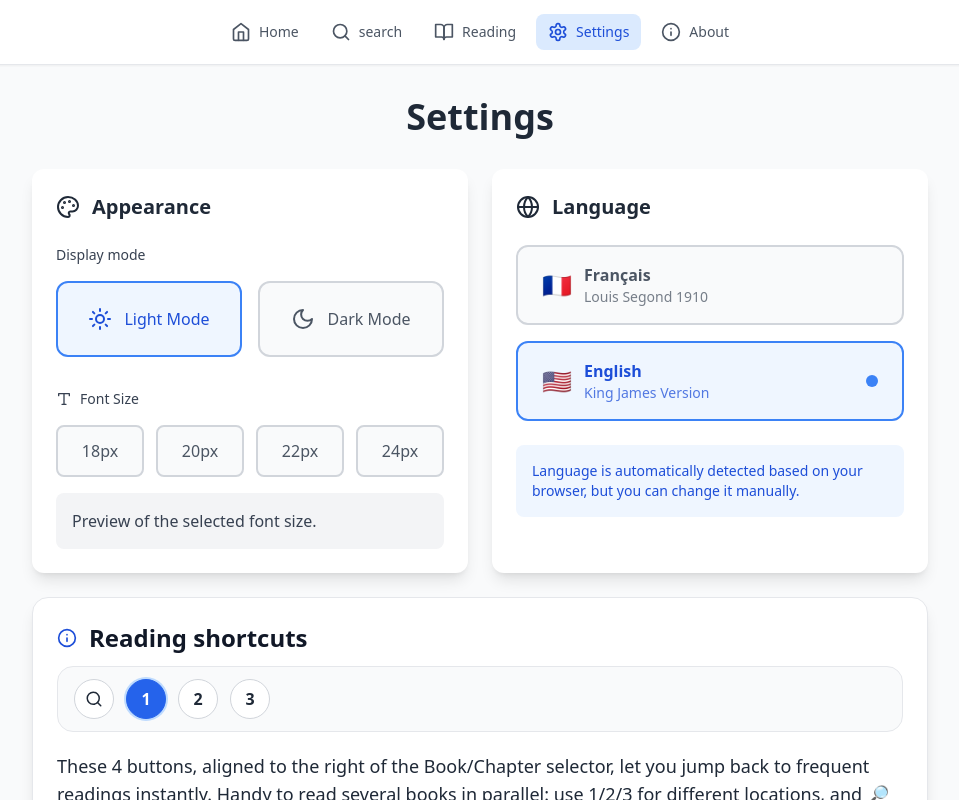
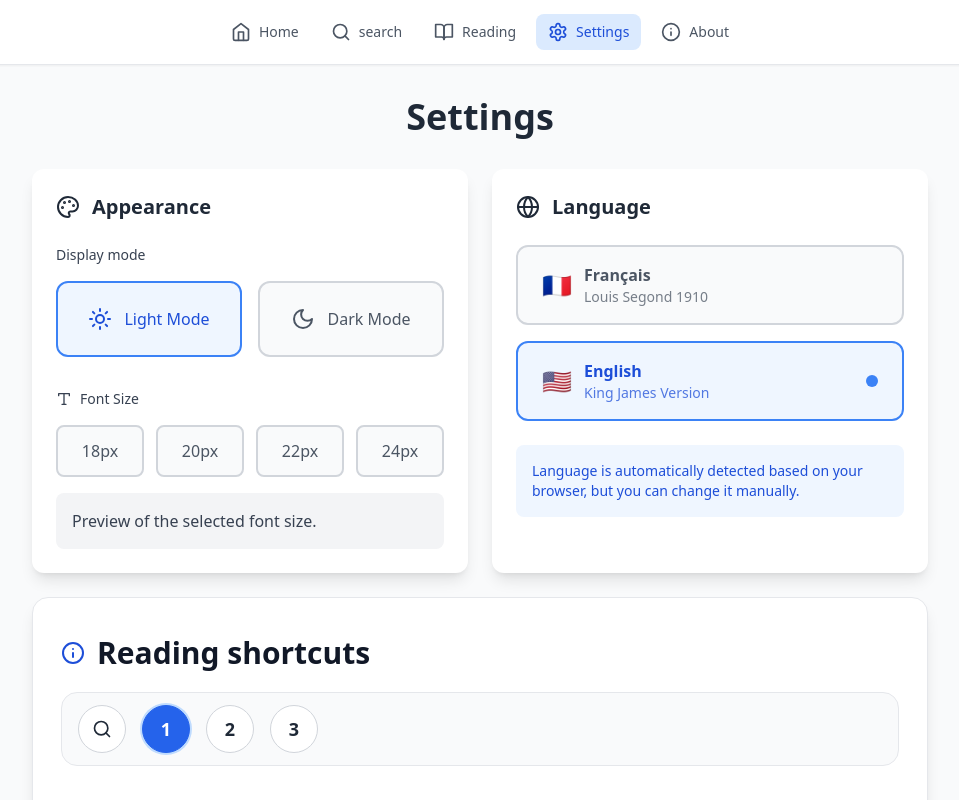
Before and after one commit to thewordofgodfr/site-par-bolt-ai, a React (Vite) app: page / in a window 1280 px wide. Both pictures are taken after a click on the button "Settings". Shown: the top 800 px of the page, without its empty margins (160-1119 px from the left). Built offline with nearby package versions, Linux system fonts and the light colour scheme.

Commit message:
Update QuickSlotsHelp.tsx

```diff
--- a/src/components/QuickSlotsHelp.tsx
+++ b/src/components/QuickSlotsHelp.tsx
@@ -6,6 +6,14 @@ export default function QuickSlotsHelp() {
   const { state } = useApp();
   const isDark = state.settings.theme === 'dark';
   const lang = state.settings.language === 'fr' ? 'fr' : 'en';
+
+  // --- Accessibilité/tailles lisibles ---
+  const base = Math.max(state.settings.fontSize ?? 20, 20); // toujours ≥ 20px
+  const titleSize = Math.min(36, base + 10); // 30–36px
+  const bodySize = Math.min(28, base + 4);   // 24–28px
+  const bulletSize = bodySize;
+  const lineHeight = 1.8;
+  const chip = 48; // taille des pastilles d’aperçu (px)
 
   const copy = {
     fr: {
@@ -18,6 +26,7 @@ export default function QuickSlotsHelp() {
         'Quand un numéro est actif, il se met à jour automatiquement pendant la navigation.',
         'Les mémoires sont gardées uniquement sur cet appareil (stockage local).',
       ],
+      preview: 'Aperçu',
     },
     en: {
       title: 'Reading shortcuts',
@@ -29,45 +38,51 @@ export default function QuickSlotsHelp() {
         'When a number is active, it auto-updates while you navigate.',
         'Slots are stored only on this device (local storage).',
       ],
+      preview: 'Preview',
     },
   }[lang];
 
   return (
     <section
-      className={`${isDark ? 'bg-gray-800 border-gray-700' : 'bg-white border-gray-200'} border rounded-2xl p-5 md:p-6 shadow-lg`}
+      className={`${isDark ? 'bg-gray-800 border-gray-700' : 'bg-white border-gray-200'} border rounded-2xl p-6 md:p-7 shadow-lg`}
     >
-      {/* Titre */}
+      {/* Titre + icône */}
       <header className="flex items-center gap-3">
-        <Info className={`${isDark ? 'text-blue-300' : 'text-blue-700'}`} size={20} />
-        <h3 className={`text-xl md:text-2xl font-semibold ${isDark ? 'text-white' : 'text-gray-900'}`}>
+        <Info className={`${isDark ? 'text-blue-300' : 'text-blue-700'}`} size={24} />
+        <h3
+          className={`${isDark ? 'text-white' : 'text-gray-900'} font-semibold`}
+          style={{ fontSize: `${titleSize}px`, lineHeight }}
+        >
           {copy.title}
         </h3>
       </header>
 
-      {/* Aperçu juste sous le titre */}
+      {/* Aperçu sous le titre */}
       <div
-        className={`mt-3 mb-5 flex items-center gap-3 rounded-2xl px-4 py-3 border ${
+        className={`mt-3 mb-6 flex items-center gap-4 rounded-2xl px-4 py-3 border ${
           isDark ? 'border-gray-700 bg-gray-900/40' : 'border-gray-200 bg-gray-50'
         }`}
         aria-label={lang === 'fr' ? 'Illustration des raccourcis' : 'Shortcuts illustration'}
       >
         {/* Loupe */}
         <div
-          className={`h-10 w-10 rounded-full flex items-center justify-center border ${
+          className={`rounded-full flex items-center justify-center border ${
             isDark ? 'bg-gray-800 border-gray-700 text-gray-100' : 'bg-white border-gray-300 text-gray-800'
           }`}
+          style={{ width: chip, height: chip }}
           title={lang === 'fr' ? 'Dernier passage' : 'Last passage'}
         >
-          <SearchIcon size={18} />
+          <SearchIcon size={20} />
         </div>
 
         {/* 1 actif */}
         <div
-          className={`h-10 w-10 rounded-full flex items-center justify-center font-semibold ring-2 border ${
+          className={`rounded-full flex items-center justify-center font-semibold ring-2 border ${
             isDark
               ? 'bg-blue-600 text-white ring-blue-300/40 border-blue-600'
               : 'bg-blue-600 text-white ring-blue-200 border-blue-600'
           }`}
+          style={{ width: chip, height: chip, fontSize: 18 }}
           title={lang === 'fr' ? 'Raccourci 1 (actif)' : 'Shortcut 1 (active)'}
         >
           1
@@ -77,9 +92,10 @@ export default function QuickSlotsHelp() {
         {[2, 3].map((n) => (
           <div
             key={n}
-            className={`h-10 w-10 rounded-full flex items-center justify-center font-semibold border ${
+            className={`rounded-full flex items-center justify-center font-semibold border ${
               isDark ? 'bg-gray-800 text-gray-200 border-gray-700' : 'bg-white text-gray-800 border-gray-300'
             }`}
+            style={{ width: chip, height: chip, fontSize: 18 }}
             title={(lang === 'fr' ? 'Raccourci ' : 'Shortcut ') + n}
           >
             {n}
@@ -87,17 +103,28 @@ export default function QuickSlotsHelp() {
         ))}
       </div>
 
-      {/* Intro en plus grand */}
-      <p className={`${isDark ? 'text-gray-200' : 'text-gray-800'} text-base md:text-lg leading-relaxed mb-4`}>
+      {/* Intro très lisible */}
+      <p
+        className={`${isDark ? 'text-gray-100' : 'text-gray-900'}`}
+        style={{ fontSize: `${bodySize}px`, lineHeight, marginBottom: '18px' }}
+      >
         {copy.intro}
       </p>
 
-      {/* Points clés lisibles */}
+      {/* Points clés très lisibles */}
       <ul className="space-y-3">
         {copy.items.map((line, i) => (
           <li key={i} className="flex items-start gap-3">
-            <span className={`${isDark ? 'text-gray-400' : 'text-gray-500'} mt-2 text-lg`}>•</span>
-            <span className={`${isDark ? 'text-gray-100' : 'text-gray-900'} text-base md:text-lg leading-relaxed`}>
+            <span
+              className={`${isDark ? 'text-gray-400' : 'text-gray-500'}`}
+              style={{ fontSize: `${bulletSize}px`, lineHeight }}
+            >
+              •
+            </span>
+            <span
+              className={`${isDark ? 'text-gray-100' : 'text-gray-900'}`}
+              style={{ fontSize: `${bodySize}px`, lineHeight }}
+            >
               {line}
             </span>
           </li>
```
